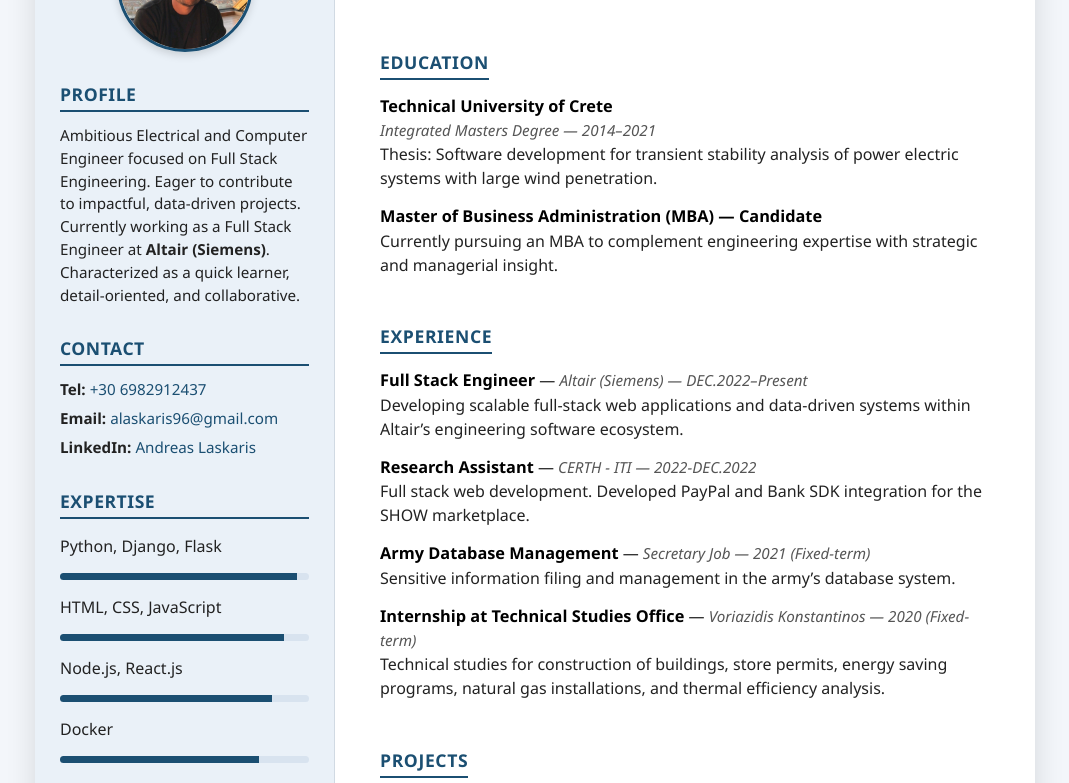
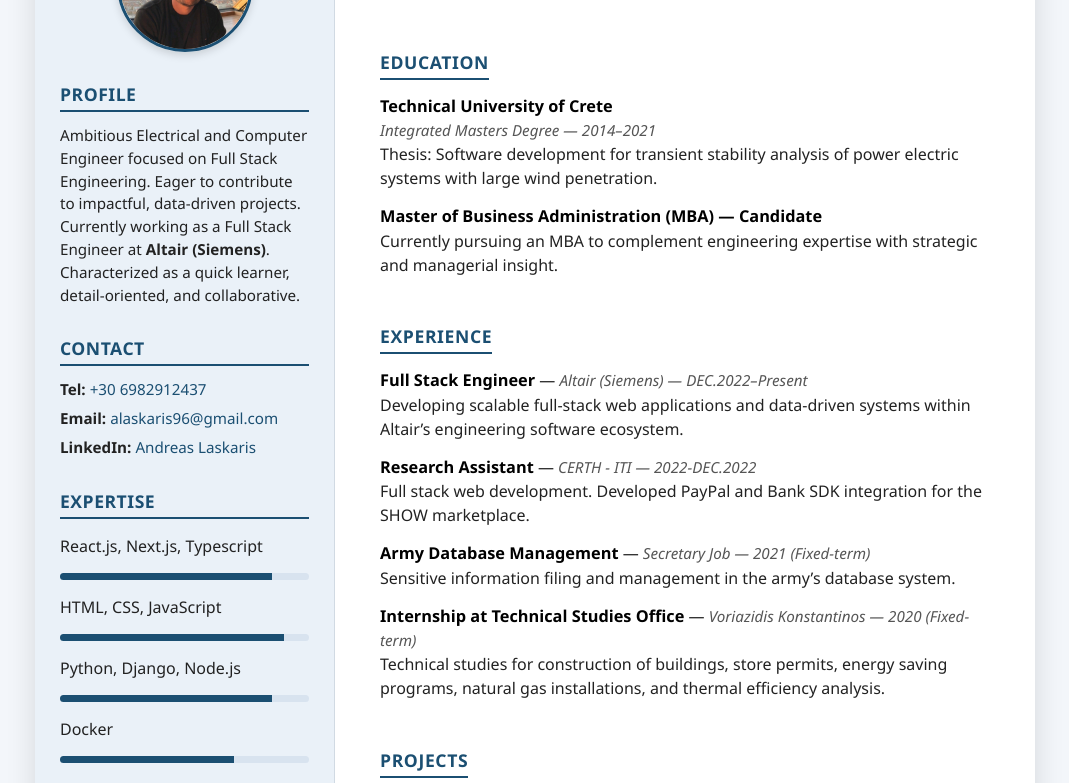
Before and after one commit to Alaskaris96/CVdeploy, a plain HTML site: page index.html in a window 1280 px wide. Shown: the part 169-952 px from the top of the page, without its empty margins (105-1174 px from the left). Drawn offline with Linux system fonts and the light colour scheme.

Commit message:
Add files via upload

```diff
--- a/index.html
+++ b/index.html
@@ -25,6 +25,7 @@
 
         .cv-wrapper {
             display: grid;
+            flex-wrap: nowrap;
             grid-template-columns: 300px 1fr;
             max-width: 1000px;
             margin: 50px auto;
@@ -222,21 +223,21 @@
 
             <div class="section">
                 <h3>Expertise</h3>
-                <p>Python, Django, Flask</p>
+                <p>React.js, Next.js, Typescript </p>
                 <div class="skills-bar">
-                    <div class="bar" style="width:95%"></div>
+                    <div class="bar" style="width:85%"></div>
                 </div>
                 <p>HTML, CSS, JavaScript</p>
                 <div class="skills-bar">
                     <div class="bar" style="width:90%"></div>
                 </div>
-                <p>Node.js, React.js</p>
+                <p>Python, Django, Node.js</p>
                 <div class="skills-bar">
                     <div class="bar" style="width:85%"></div>
                 </div>
                 <p>Docker</p>
                 <div class="skills-bar">
-                    <div class="bar" style="width:80%"></div>
+                    <div class="bar" style="width:70%"></div>
                 </div>
             </div>
 
@@ -307,7 +308,6 @@
             <section>
                 <h3>Projects</h3>
                 <ul>
-                    <li>Blockchain cryptocurrency creation on Solana ($Stinger on Sol)</li>
                     <li>Freelance websites</li>
                     <li>Shared automation operating models for worldwide adoption (SHOW European Union project)</li>
                     <li>Anti-Drone project (command center creation + communication with radars and drone destruction
@@ -318,6 +318,7 @@
                     <li>Electronics projects (RF transmitters, Sound amplifiers, etc.)</li>
                     <li>Microprocessor Design with VHDL (Xilinx software and Spartan 3 FPGA). Fully running chip with
                         MIPS assembly</li>
+                    <li>Blockchain cryptocurrency creation on Solana ($Stinger on Sol)</li>
                 </ul>
             </section>
 
```
